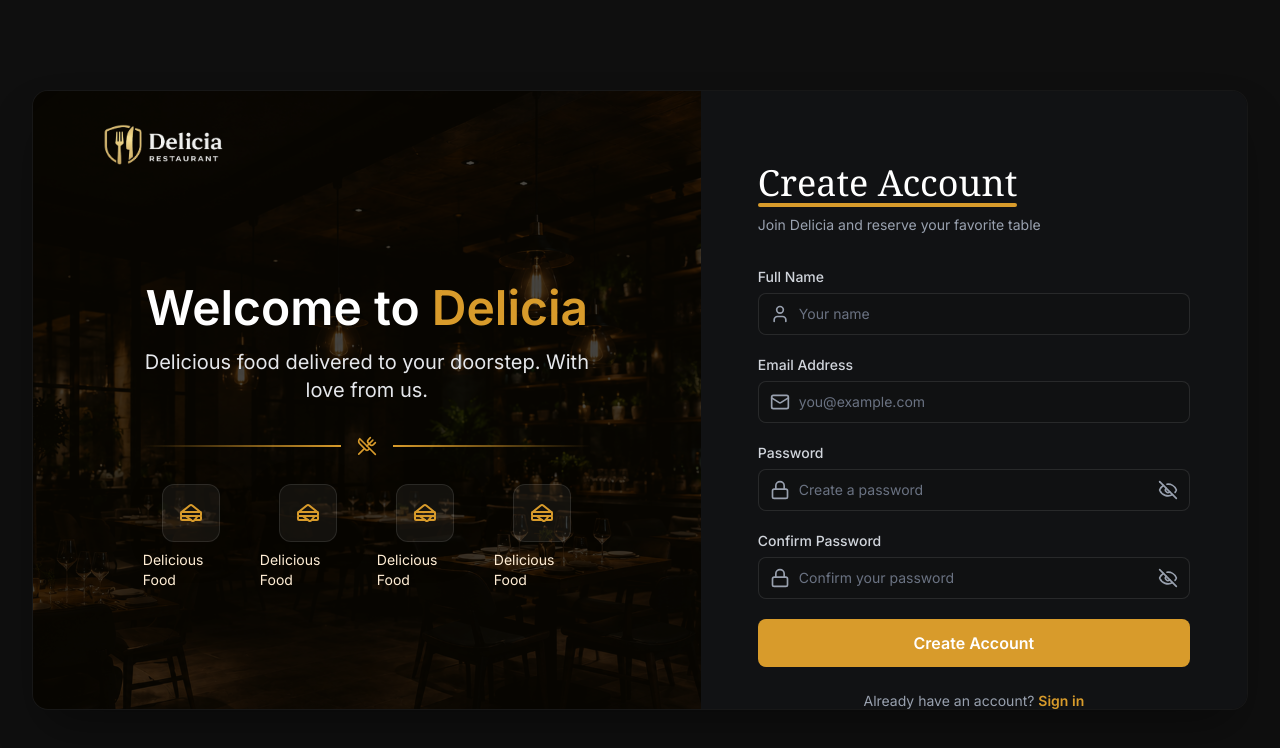
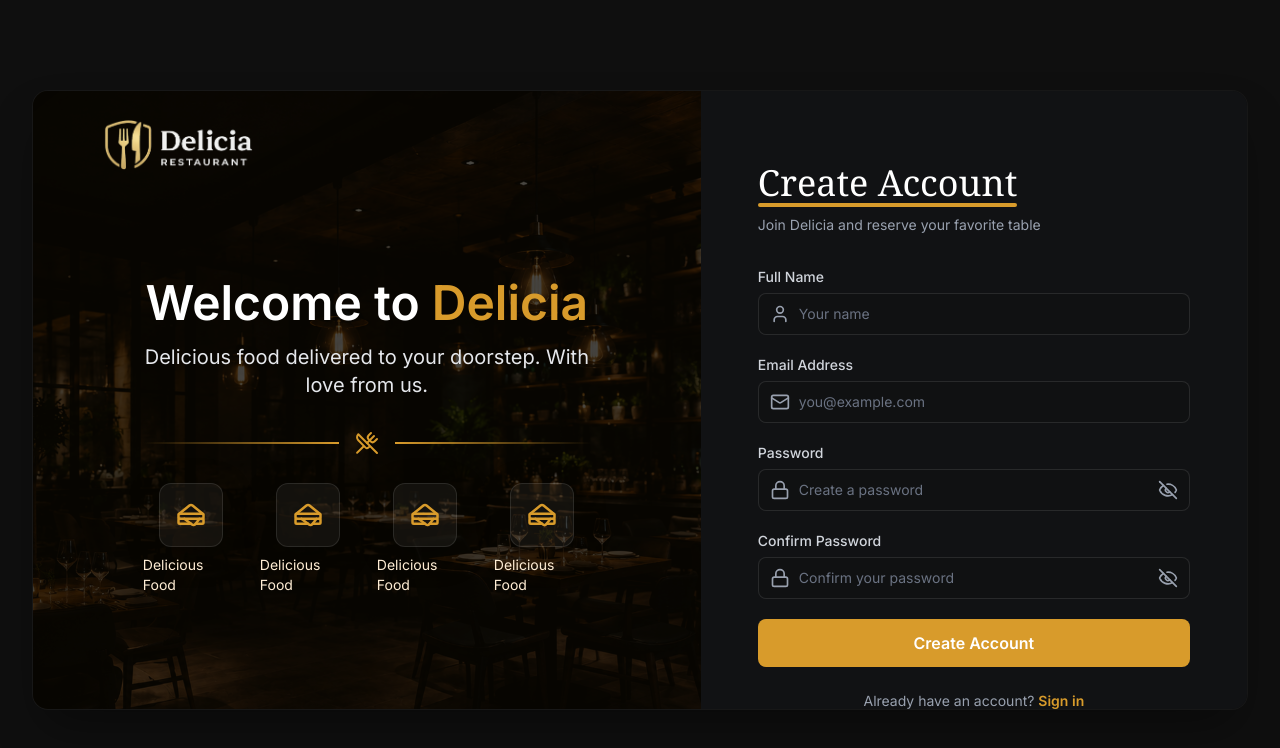
Before and after one commit to YaseenDevFS/Delicia-Frontend, a Next.js app: page /register in a window 1280 px wide. Shown: the top 748 px of the page. Built offline with nearby package versions, Linux system fonts and the light colour scheme; no server answers.

Commit message:
fix: remove sm:size and sm:width from AuthLayout

```diff
--- a/src/components/layout/AuthLayout.jsx
+++ b/src/components/layout/AuthLayout.jsx
@@ -1,3 +1,4 @@
+// src/components/layout/AuthLayout.jsx
 import Image from 'next/image'
 import { Sandwich, UtensilsCrossed } from 'lucide-react'
 
@@ -17,7 +18,13 @@ export default function AuthLayout({ children }) {
           <div className="absolute inset-0 bg-black/70" />
 
           <div className="relative max-w-md">
-            <Image src={'/logo.png'} className="absolute -left-8 sm:-left-10 -top-32 sm:-top-40" width={120} sm:width={150} height={120} sm:height={150} alt="Delicia logo" />
+            <Image
+              src={'/logo.png'}
+              className="absolute -left-8 sm:-left-10 -top-32 sm:-top-40"
+              width={150}
+              height={150}
+              alt="Delicia logo"
+            />
             <div className="flex flex-col items-center">
               <h1 className="mb-3 sm:mb-4 text-3xl sm:text-4xl lg:text-5xl font-semibold">
                 Welcome to <span className="text-[#d89b2b]">Delicia</span>
@@ -28,7 +35,7 @@ export default function AuthLayout({ children }) {
 
               <div className="mt-6 sm:mt-8 flex w-full items-center gap-3 sm:gap-4">
                 <span className="h-0.5 flex-1 bg-linear-to-l from-[#d89b2b] to-transparent" />
-                <UtensilsCrossed size={20} sm:size={24} className="shrink-0 text-[#d89b2b]" />
+                <UtensilsCrossed size={24} className="shrink-0 text-[#d89b2b]" />
                 <span className="h-0.5 flex-1 bg-linear-to-r from-[#d89b2b] to-transparent" />
               </div>
 
@@ -36,7 +43,7 @@ export default function AuthLayout({ children }) {
                 {Array.from({ length: 4 }).map((_, index) => (
                   <div key={index} className="flex flex-col items-center">
                     <div className="rounded-xl border border-white/10 bg-white/5 p-3 sm:p-4 shadow-[0_8px_32px_rgba(0,0,0,0.3)]">
-                      <Sandwich className="text-[#d89b2b]" size={24} sm:size={30} />
+                      <Sandwich className="text-[#d89b2b]" size={30} />
                     </div>
                     <h2 className="mt-1.5 sm:mt-2 text-xs sm:text-sm text-orange-100">Delicious Food</h2>
                   </div>
```
